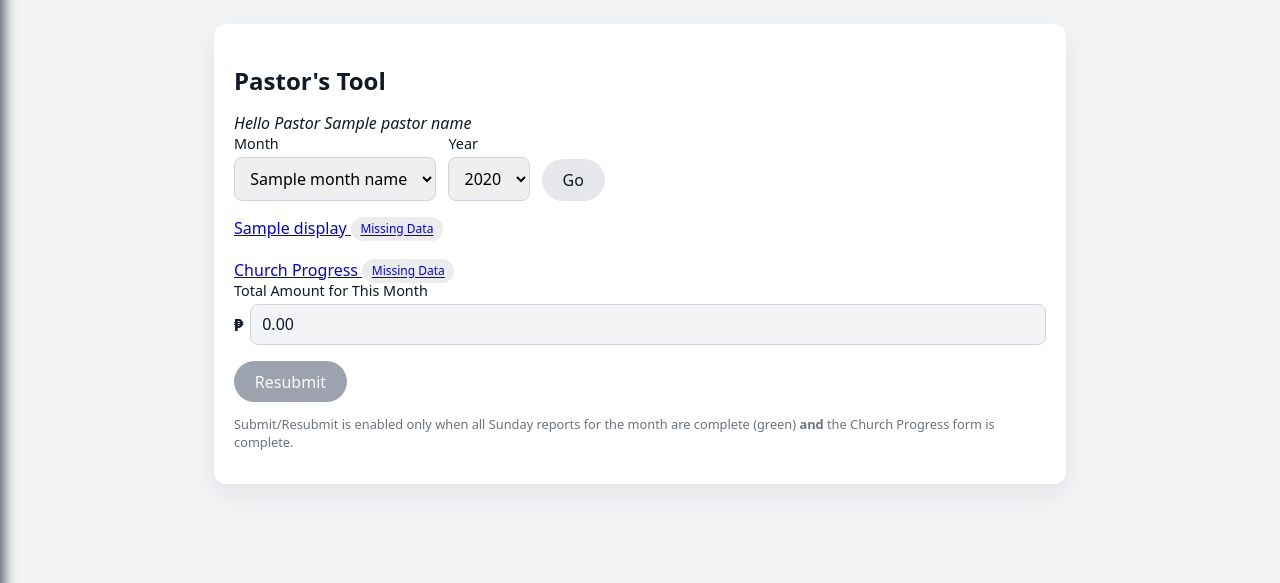
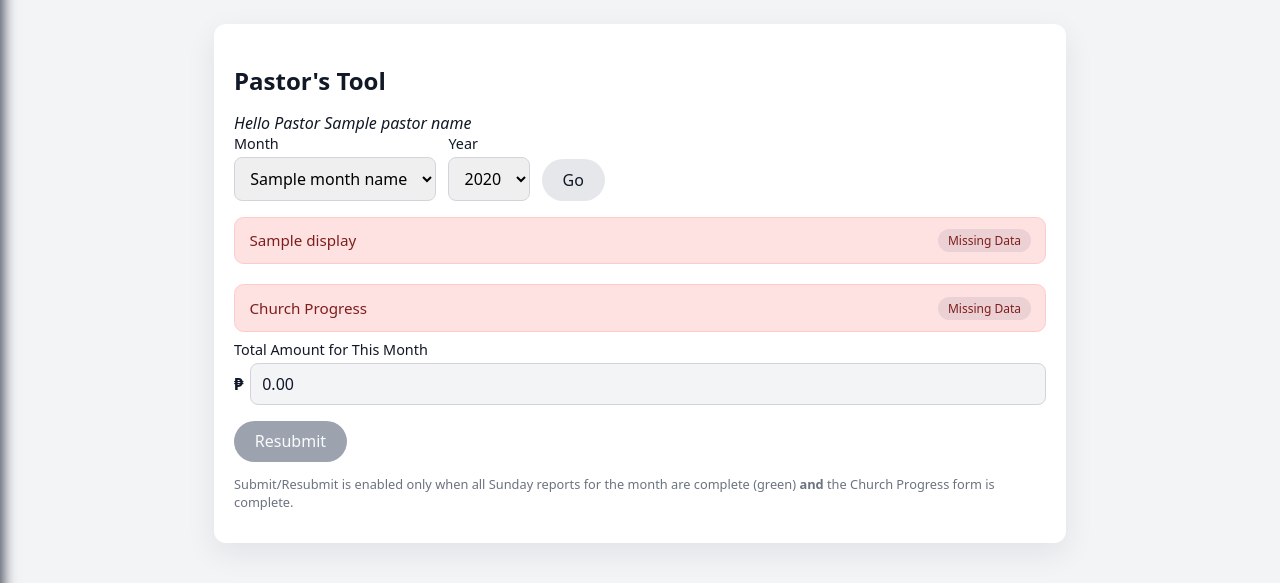
Before and after one commit to Pijeme/district4-tool, a Python web app: template templates/pastor_tool.html in a window 1280 px wide. Shown: the part 61-644 px from the top of the page. Run offline with Jinja, Linux system fonts and the light colour scheme; the template is opened without the code that fills it: most values are stand-ins (such as "Sample title", 1, 10 or a date in 2020).

Commit message:
Update pastor_tool.html

```diff
--- a/templates/pastor_tool.html
+++ b/templates/pastor_tool.html
@@ -52,7 +52,8 @@
   <div class="sunday-list">
     {% if sunday_list %}
       {% for s in sunday_list %}
-        <a href="{{ url_for('sunday_detail', year=s.year, month=s.month, day=s.day, church=selected_church if ao_mode else None) }}"
+       <a href="{{ url_for('sunday_detail', year=s.year, month=s.month, day=s.day, church=(selected_church if ao_mode else None)) }}"
+   class="sunday-card {% if s.is_complete %}complete{% else %}incomplete{% endif %}">
 
           <span>{{ s.display }}</span>
           <span class="status-pill">
@@ -67,7 +68,9 @@
 
   <!-- Church Progress as a colored card like Sundays -->
   <div class="progress-row">
-    <a href="{{ url_for('church_progress_view', year=year, month=month, church=selected_church if ao_mode else None) }}"
+<a href="{{ url_for('church_progress_view', year=year, month=month, church=(selected_church if ao_mode else None)) }}"
+   class="sunday-card progress-card {% if cp_complete %}complete{% else %}incomplete{% endif %}">
+
 
       <span>Church Progress</span>
       <span class="status-pill">
```
